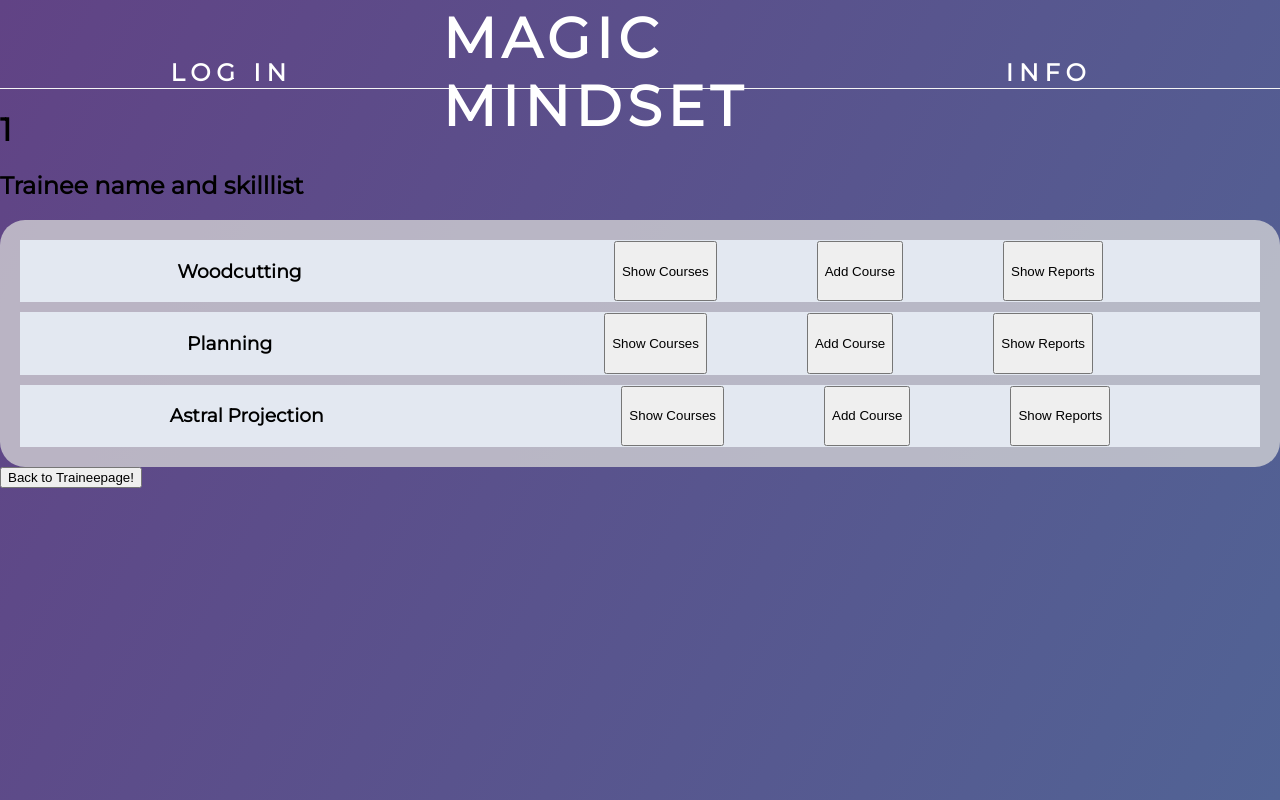
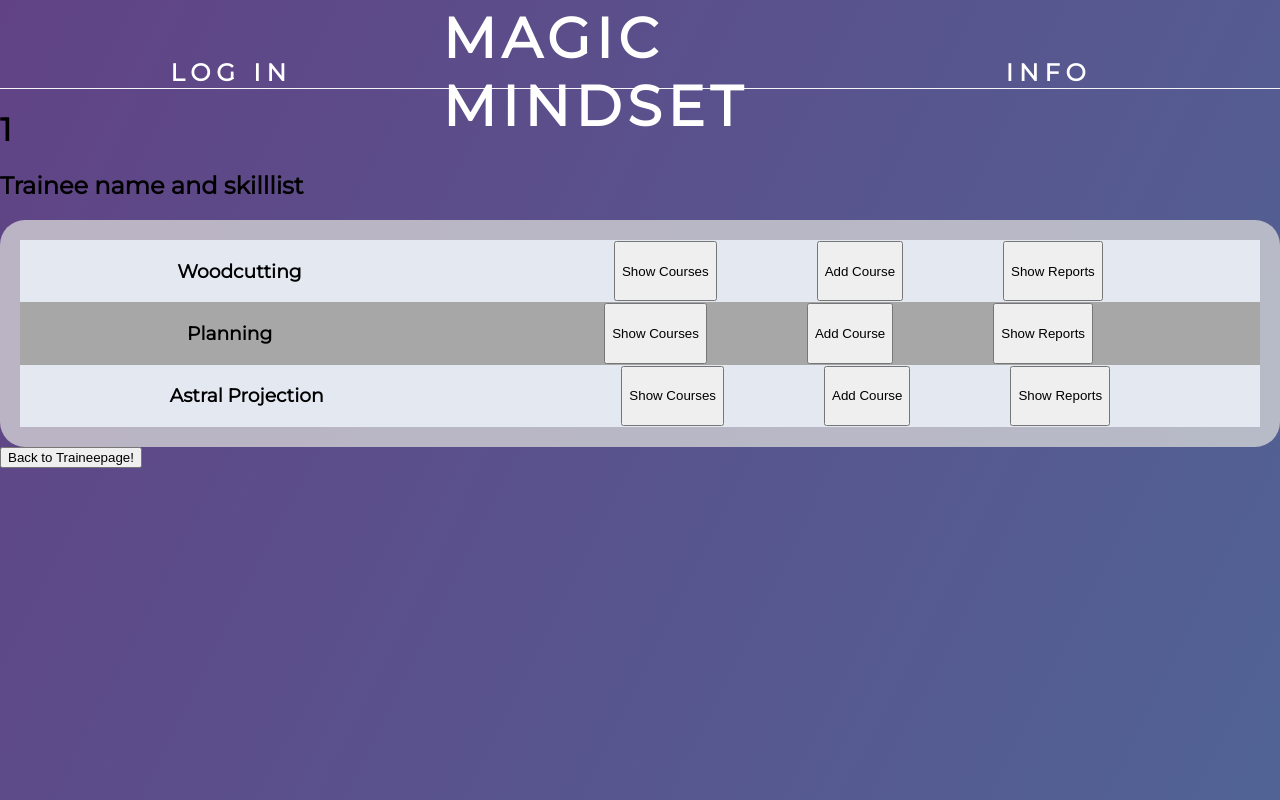
Before and after one commit to CryptForge/magic-mindset, a React (Vite) app in the folder website/: page /trainee/1 in a window 1280 px wide. Built offline with nearby package versions, Linux system fonts and the light colour scheme.

Commit message:
Add alternating backgrounds to list elements (#67)

```diff
--- a/website/src/component/TraineePage/ListedTrainee.css
+++ b/website/src/component/TraineePage/ListedTrainee.css
@@ -1,8 +1,6 @@
 .listedelement {
   padding: 5px;
-  margin: 10px;
   background-color: aliceblue;
-  border-radius: 15px;
   justify-content: space-around;
 }
 .traineelistbuttons {
--- a/website/src/component/TraineePage/ListedTrainee.jsx
+++ b/website/src/component/TraineePage/ListedTrainee.jsx
@@ -5,7 +5,7 @@ import Protected from "../Protected";
 
 const ListedTrainee = (props) => {
   return (
-    <div className="flex listedelement">
+    <div className="flex listedelement alternatebackground">
       <p>{props.name}</p>
       <div className="flex traineelistbuttons">
         <Link to={`/trainee/${props.id}`}>
--- a/website/src/index.css
+++ b/website/src/index.css
@@ -55,3 +55,6 @@ span {
 .buttonspacing {
   gap: 100px;
 }
+.alternatebackground:nth-child(even) {
+  background-color: rgb(167, 167, 167);
+}
--- a/website/src/page/TraineePage/SpecificTrainee/SpecificTrainee.jsx
+++ b/website/src/page/TraineePage/SpecificTrainee/SpecificTrainee.jsx
@@ -45,10 +45,10 @@ const SpecificTrainee = () => {
     <div>
       <h1>{traineeId}</h1>
       <h2>Trainee name and skilllist</h2>
-      <div className="element flex column list">
+      <div className="element flex column ">
         {skillArray.map((skill, index) => (
-          <div key={index}>
-            <div key={index} className="listelement flex space-around">
+          <div key={index} className="alternatebackground listelement">
+            <div key={index} className="flex space-around">
               <h3>{skill.name}</h3>
               <div className="flex space-between buttonspacing">
                 <button onClick={() => toggleButton(index)}>
@@ -62,7 +62,7 @@ const SpecificTrainee = () => {
             </div>
             <div id={index} className={activeSkill === index ? "" : "hidden"}>
               {courseArray.map((course, index) => (
-                <div key={index}>
+                <div key={index} className="listelement alternatebackground">
                   <p>{course.name}</p>
                 </div>
               ))}
```
